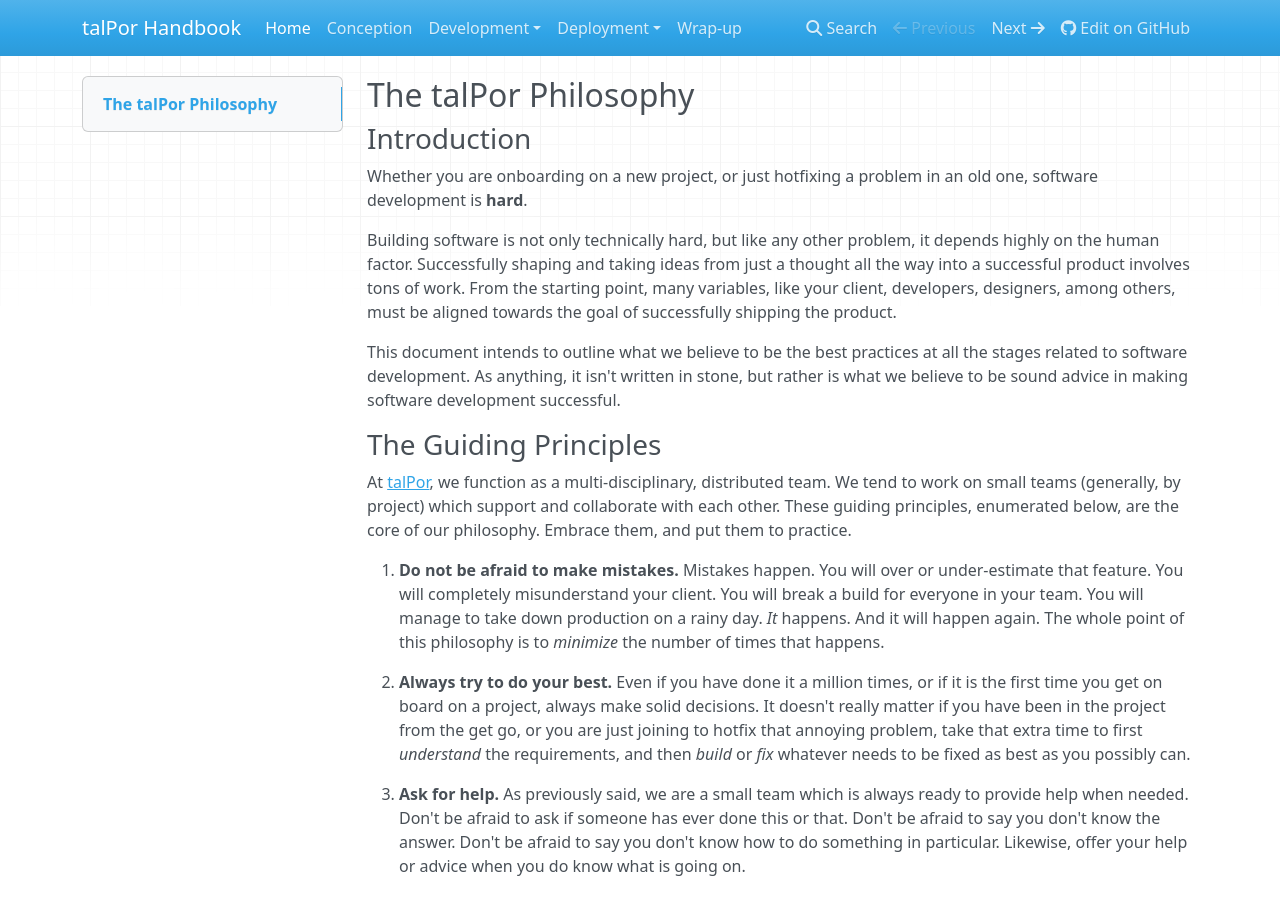
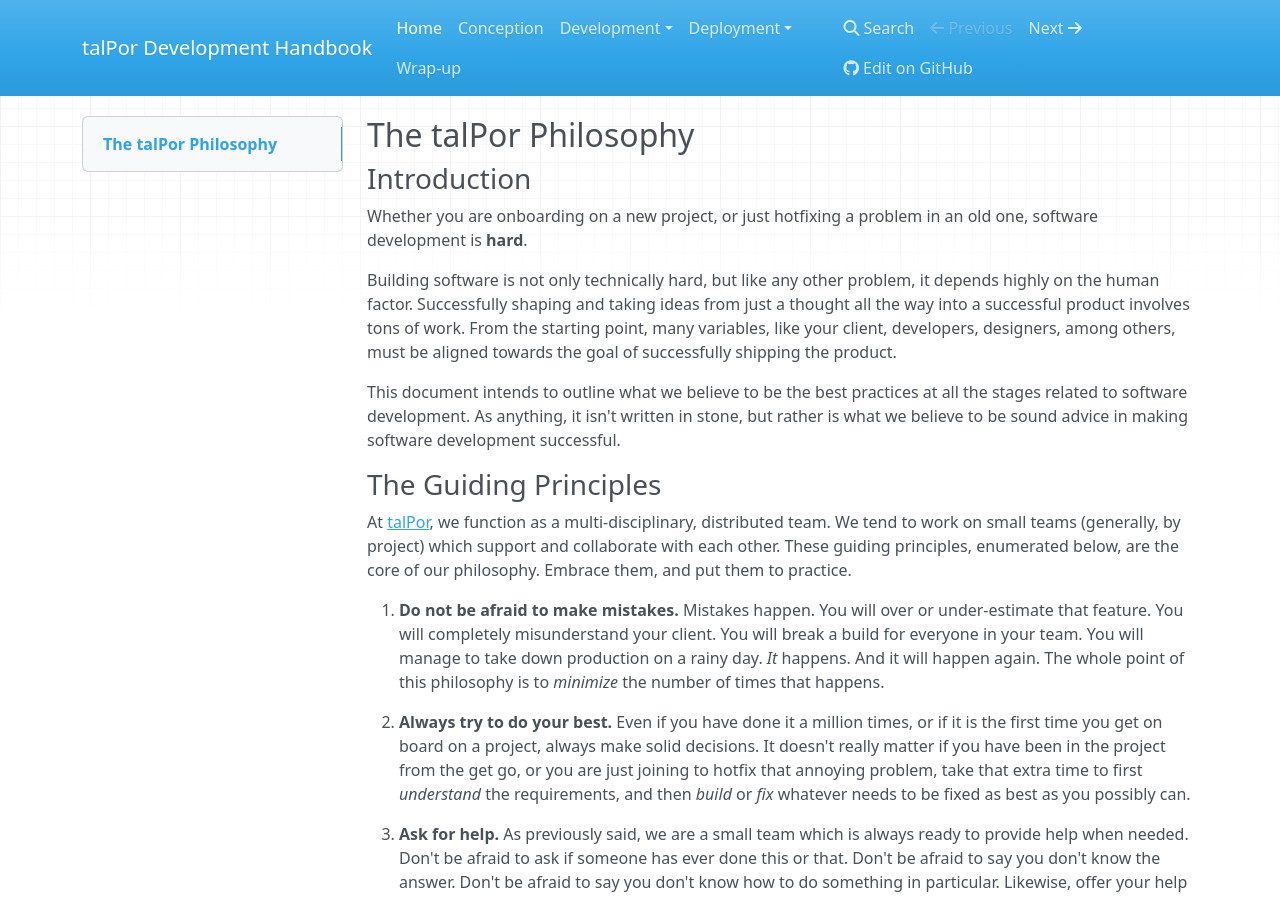
Before and after one commit to talpor/talpor-dev-handbook, an MkDocs documentation site: the page built from docs/index.md, in a window 1280 px wide and 900 px high. Built offline with MkDocs 1.6.1, drawn with Linux system fonts in a browser that asks for light colours; nearby versions of some CDN libraries; old or Windows-style settings are respelled for this version of MkDocs.

Commit message:
Changes site name to include Development

```diff
--- a/mkdocs.yml
+++ b/mkdocs.yml
@@ -1,4 +1,4 @@
-site_name: talPor Handbook
+site_name: talPor Development Handbook
 theme: mkdocs
 repo_url: https://github.com/talpor/talpor-dev-handbook/
 site_favicon: images/favicon.ico
```
